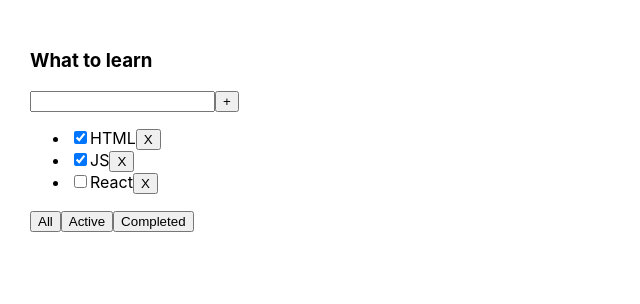
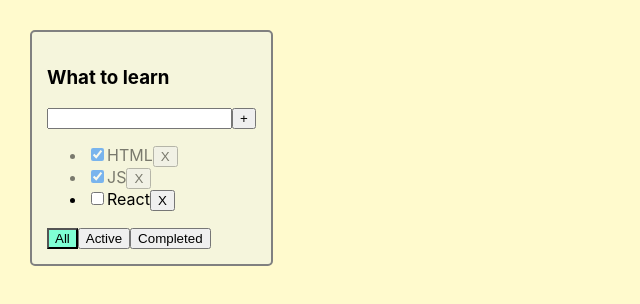
Before and after one commit to IrinaMartArm/It-todo-list, a React (Create React App) app: page / in a window 1280 px wide. Shown: the top 304 px of the page, without its empty margins (0-640 px from the left). Built offline with nearby package versions, Linux system fonts and the light colour scheme.

Commit message:
buttonsStyle errorMessage

```diff
--- a/src/App.css
+++ b/src/App.css
@@ -1,8 +1,36 @@
-.App {
-  padding: 30px;
-  display: flex;
-}
 
 .App > div {
   margin-right: 50px;
 }
+.App {
+  padding: 30px;
+  display: flex;
+  background-color: lemonchiffon;
+  height: 100vh;
+
+}
+
+
+.todolist {
+  border: 2px solid gray;
+  background-color: beige;
+  border-radius: 5px;
+  padding: 15px;
+  height: max-content;
+}
+
+.active-filter {
+  background-color: aquamarine;
+}
+
+.is-done {
+  opacity: 0.5;
+}
+
+.error {
+  border: red 1px solid;
+}
+
+.error-message {
+  color: red;
+}
--- a/src/App.tsx
+++ b/src/App.tsx
@@ -29,11 +29,16 @@ function App() {
         }
         let newTasks = [newTask, ...tasks]
         setTasks(newTasks)
-
     }
 
     const changeFilter = (value: FilterValuesType) => {
         setFilter(value)
+    }
+
+    const changeStatus = (taskId: string, isdone: boolean) => {
+        const task = tasks.find(t => t.id === taskId)
+        if(task){task.isdone = isdone}
+        setTasks([...tasks])
     }
 
     let tasksForList = tasks
@@ -50,7 +55,9 @@ function App() {
                         title='What to learn'
                         removeTask={removeTask}
                         changeFilter={changeFilter}
+                        changeStatus={changeStatus}
                         addTask={addTask}
+                        filter={filter}
                         />
         </div>
     );
--- a/src/components/TodoList.tsx
+++ b/src/components/TodoList.tsx
@@ -1,5 +1,7 @@
-import { useState } from "react"
+import { ChangeEvent, KeyboardEvent, useState } from "react"
 import { FilterValuesType } from "../App"
+import { error } from "console"
+
 
 export type TaskType = {
     id: string
@@ -13,34 +15,70 @@ type PropsType = {
     removeTask: (id: string) => void
     addTask: (title: string) => void
     changeFilter: (value: FilterValuesType) => void
+    changeStatus: (taskId: string, isdone: boolean) => void
+    filter: FilterValuesType
 }
 
 export const TodoList = (props: PropsType) => {
 
     const [input, setInput] = useState('')
+    const [error, setError] = useState<string | null>(null)
+
+    const onChangeHandler = (e: ChangeEvent<HTMLInputElement>) => {
+        setInput(e.currentTarget.value)
+    }
+
+    const onKeyPressHandler = (e: KeyboardEvent<HTMLInputElement>)=>{
+        setError(null)
+        if (e.key === 'Enter'){
+            props.addTask(input)
+                setInput('')
+        }}
+
+    const addTask = () => {
+        if(input.trim() !== ''){
+        props.addTask(input)
+            setInput('')
+        } else {setError('Field is required')}
+    }
+
+
+    const allClickHandler = ()=>{props.changeFilter('All')}
+    const activeClickHandler = ()=>{props.changeFilter('active')}
+    const completedClickHandler = ()=>{props.changeFilter('completed')}
+
+    let tasksList: Array<JSX.Element> | JSX.Element = props.tasks.length > 0 ?
+    props.tasks.map((t)=>{
+        const onRemoveTask = ()=>{props.removeTask(t.id)}
+        const onChengeHandler = (e: ChangeEvent<HTMLInputElement>) => {
+            props.changeStatus(t.id, e.currentTarget.checked)
+        }
+        return <li key={t.id} className={t.isdone ? 'is-done' : ''}>
+                    <input type="checkbox" checked={t.isdone} onChange={onChengeHandler}/>
+                    <span>{t.title}</span>
+                    <button onClick={onRemoveTask}>X</button>
+                </li>
+    }) : <span>no tasks</span>
 
     return (
-        <div>
+        <div className="todolist">
                 <h3>{props.title}</h3>
                 <div>
-                    <input value={input} onChange={(e)=>{setInput(e.currentTarget.value)}}/>
-                    <button onClick={()=>{props.addTask(input)
-                                            setInput('')
-                                    }}>+</button>
+                    <input value={input}
+                            onChange={onChangeHandler}
+                            onKeyDown={onKeyPressHandler}
+                            className={error ? "error" : ''}
+                            />
+                    <button onClick={addTask}>+</button>
+                    {error && <div className="error-message">{error}</div>}
                 </div>
                 <ul>
-                    {props.tasks.map((t)=>{
-                        return <li key={t.id}>
-                                    <input type="checkbox" checked={t.isdone}/>
-                                    <span>{t.title}</span>
-                                    <button onClick={()=>{props.removeTask(t.id)}}>X</button>
-                                </li>
-                    })}
+                    {tasksList}
                 </ul>
                 <div>
-                    <button onClick={()=>{props.changeFilter('All')}}>All</button>
-                    <button onClick={()=>{props.changeFilter('active')}}>Active</button>
-                    <button onClick={()=>{props.changeFilter('completed')}}>Completed</button>
+                    <button onClick={allClickHandler} className={props.filter === 'All' ? "active-filter" : ''}>All</button>
+                    <button onClick={activeClickHandler} className={props.filter === 'active' ? "active-filter" : ''}>Active</button>
+                    <button onClick={completedClickHandler} className={props.filter === 'completed' ? "active-filter" : ''}>Completed</button>
                 </div>
             </div>
     )
```
Also changed, not shown: src/components/FullInput.tsx (added, +26 -0 lines).
